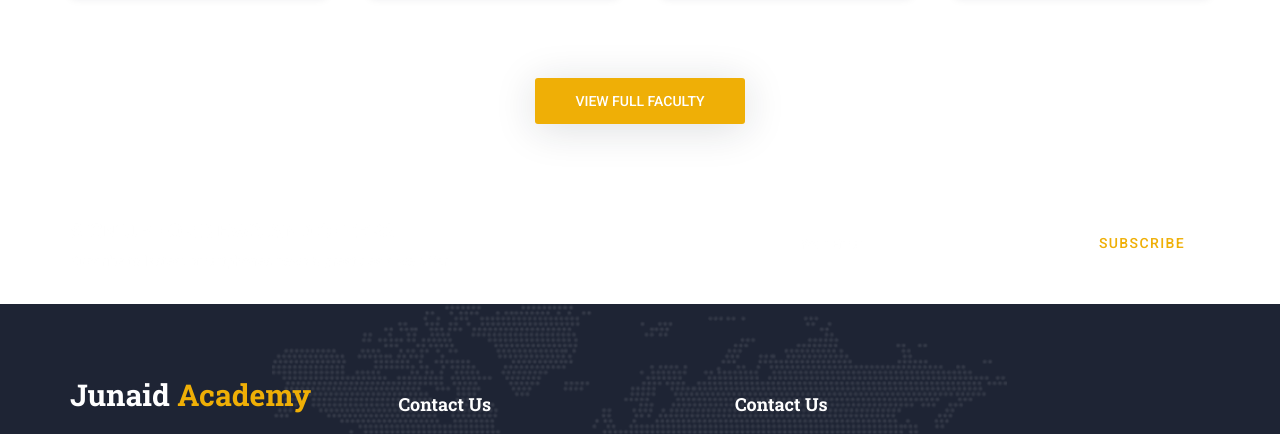
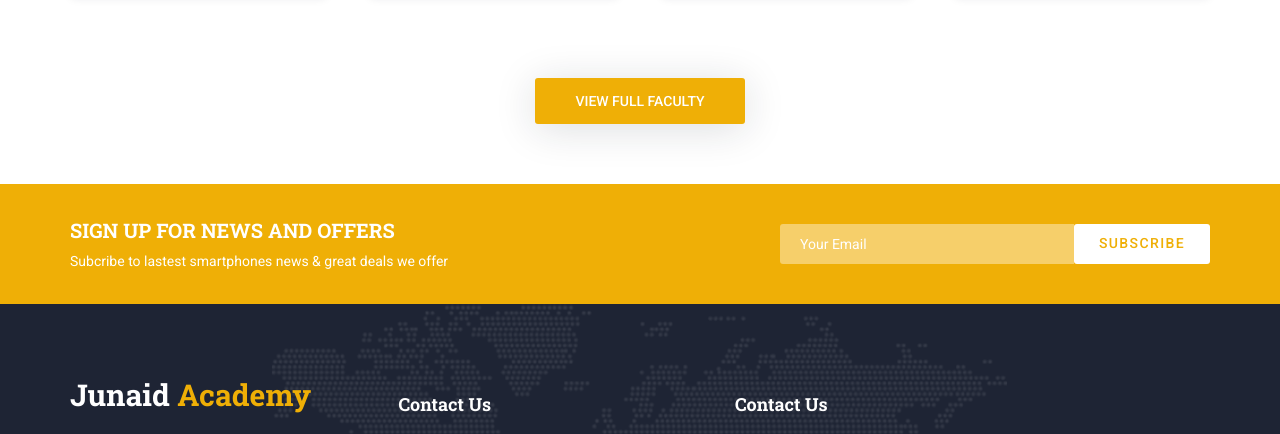
Before and after one commit to izhansamad/JunaidAcademy, a plain HTML site: page index.html in a window 1280 px wide. Shown: the part 3372-3806 px from the top of the page. Drawn offline with Linux system fonts and the light colour scheme.

Commit message:
some changes

```diff
--- a/styles/main_styles.css
+++ b/styles/main_styles.css
@@ -1722,6 +1722,7 @@ section
 .newsletter_background
 {
 	position: absolute;
+	background-color: #efaf06;
 	top: 0;
 	left: 0;
 	width: 100%;
```
